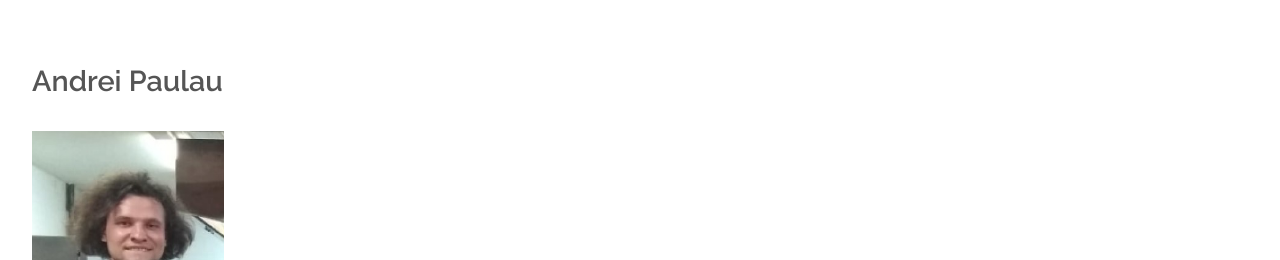
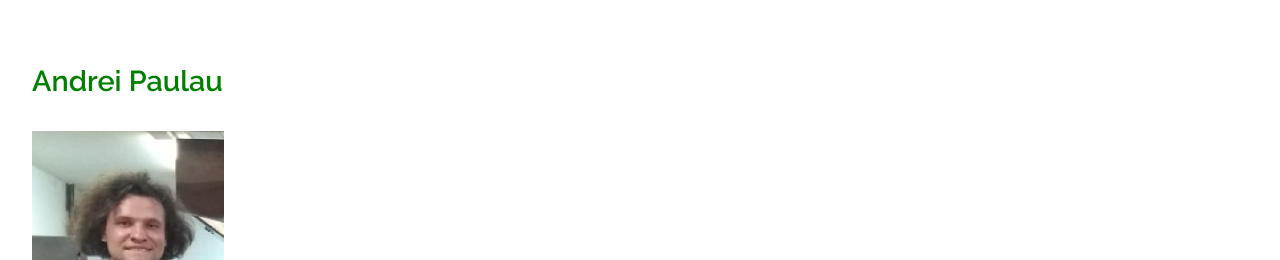
Before and after one commit to old-jekyll-templates/Horizons-Jekyll-Theme, a Jekyll site: the page built from members/andrei_paulau.html, in a window 1280 px wide. Shown: the part 188-448 px from the top of the page. Built offline with Jekyll 4.4.1, drawn with Linux system fonts in a browser that asks for light colours.

Commit message:
Update andrei_paulau.html

```diff
--- a/members/andrei_paulau.html
+++ b/members/andrei_paulau.html
@@ -31,7 +31,7 @@ layout: main
 				<div id="content" class="9u skel-cell-important">
 					<section>
 						<header class="major">
-		 			          <h2>Andrei Paulau</h2>
+		 			          <font color="green"><h2>Andrei Paulau</h2></font>
                          </header>
 	    <a href="#" class="image feature"><img src="{{ site.baseurl }}/members/photos/andrei.png" alt="" style="width: 15vw; min-width: 60px;" /></a>
 	    <p>Contact: paulauandrei@gmail.com</p>
```
